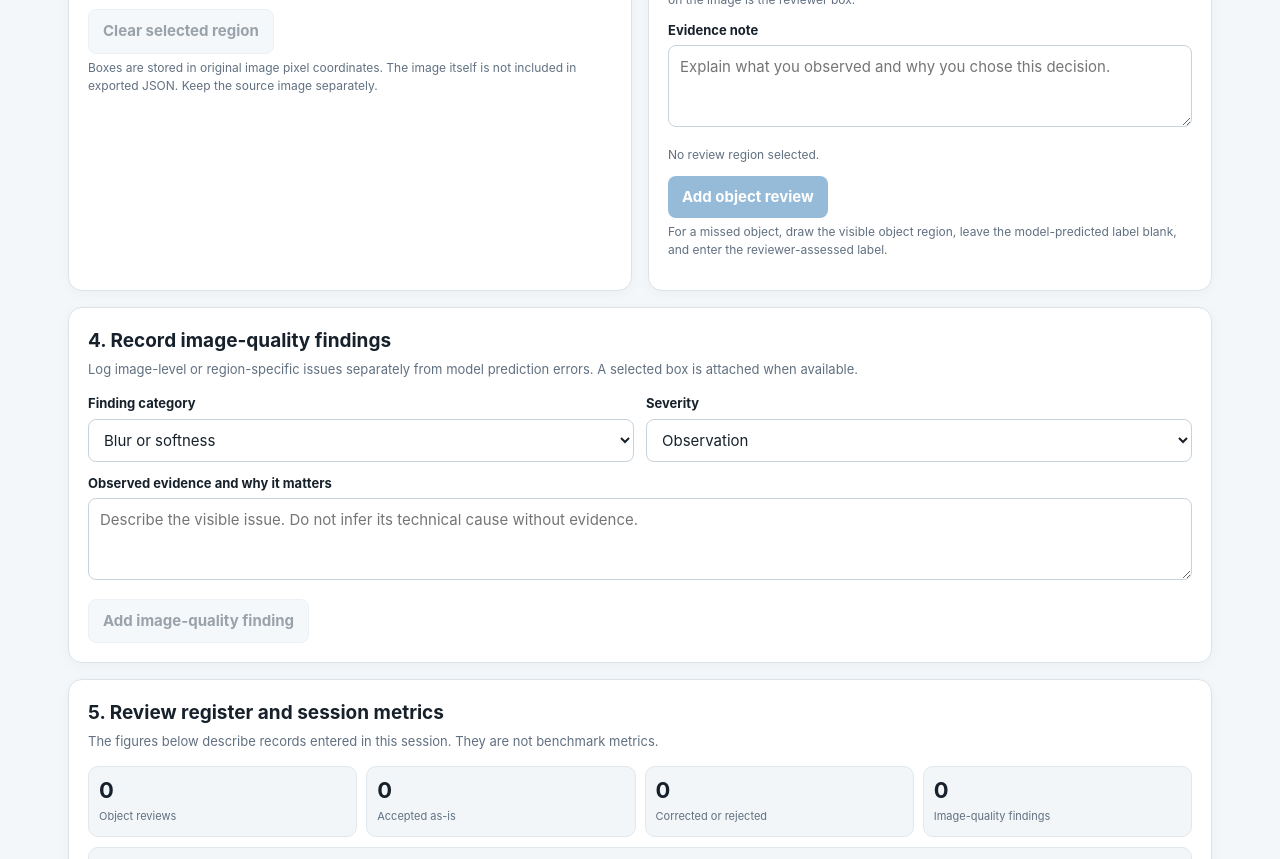
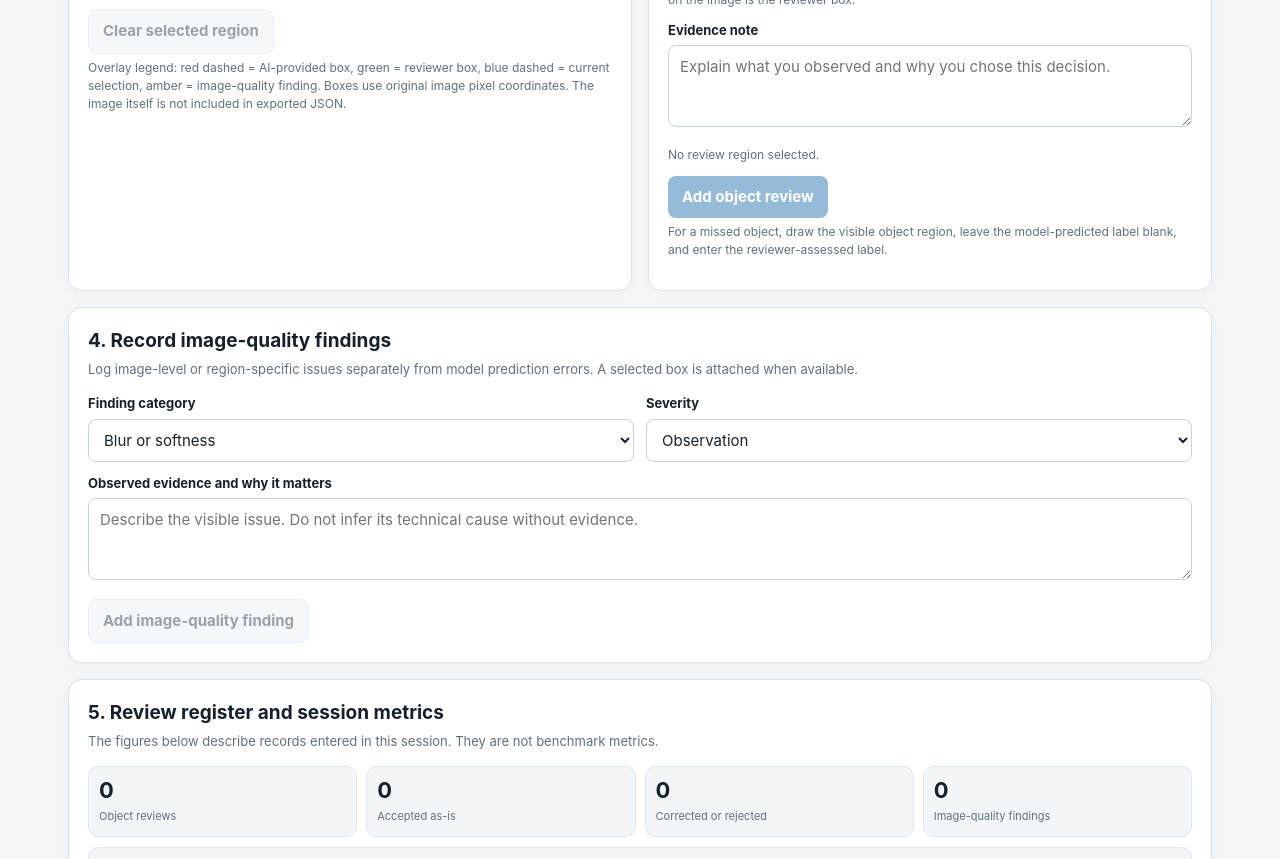
Before and after one commit to TJON-Star/AI-Image-Quality-Assurance, a plain HTML site: page evaluation-workbench/index.html in a window 1280 px wide. Shown: the part 1463-2322 px from the top of the page. Drawn offline with Linux system fonts and the light colour scheme.

Commit message:
Clarify model and reviewer box overlay legend

```diff
--- a/evaluation-workbench/index.html
+++ b/evaluation-workbench/index.html
@@ -104,7 +104,7 @@ a{color:#1769aa}
       <div class="actions no-print">
         <button class="secondary" id="clearBox" type="button" disabled>Clear selected region</button>
       </div>
-      <p class="help">Boxes are stored in original image pixel coordinates. The image itself is not included in exported JSON. Keep the source image separately.</p>
+      <p class="help">Overlay legend: red dashed = AI-provided box, green = reviewer box, blue dashed = current selection, amber = image-quality finding. Boxes use original image pixel coordinates. The image itself is not included in exported JSON.</p>
     </section>
 
     <section class="panel">
```
